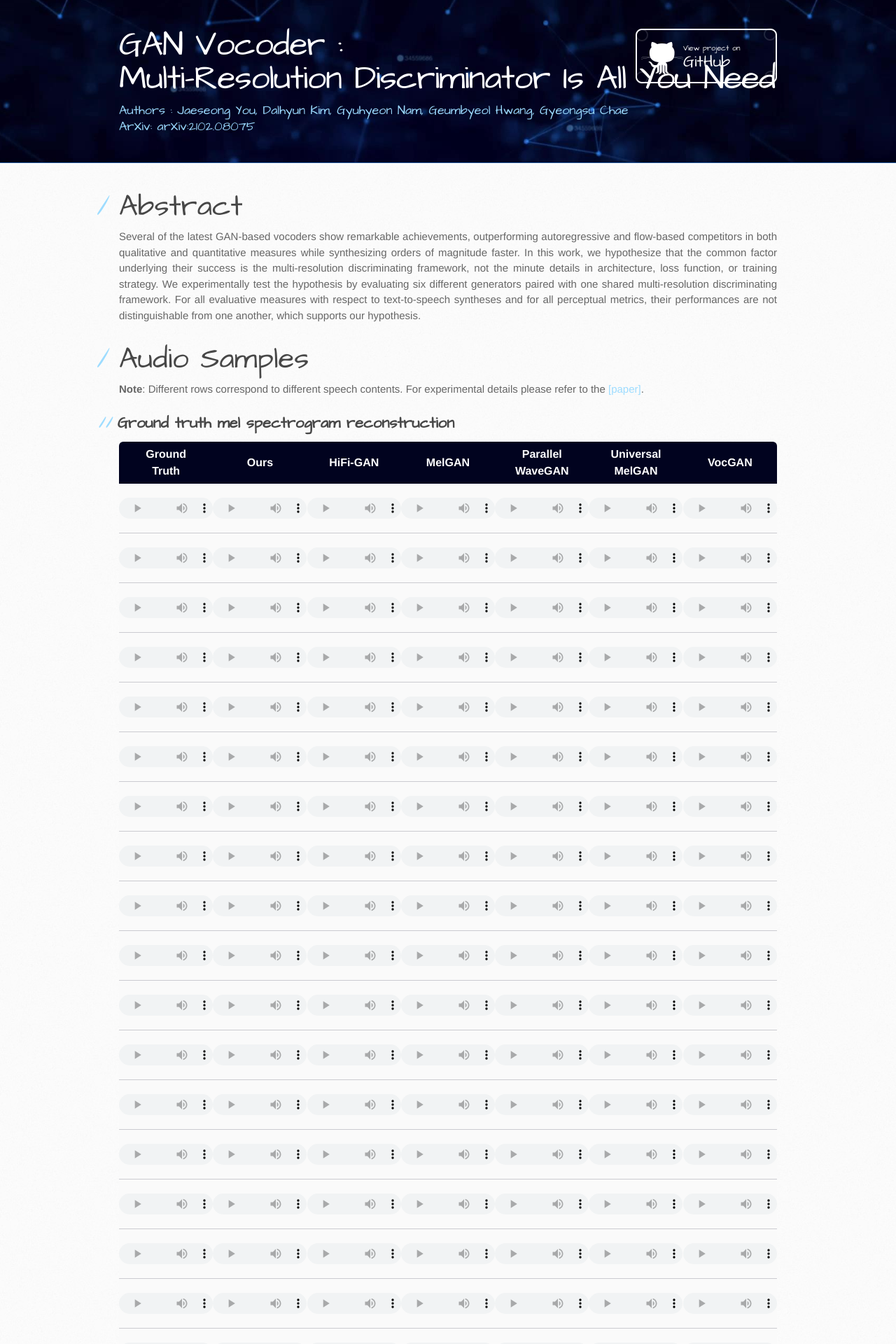
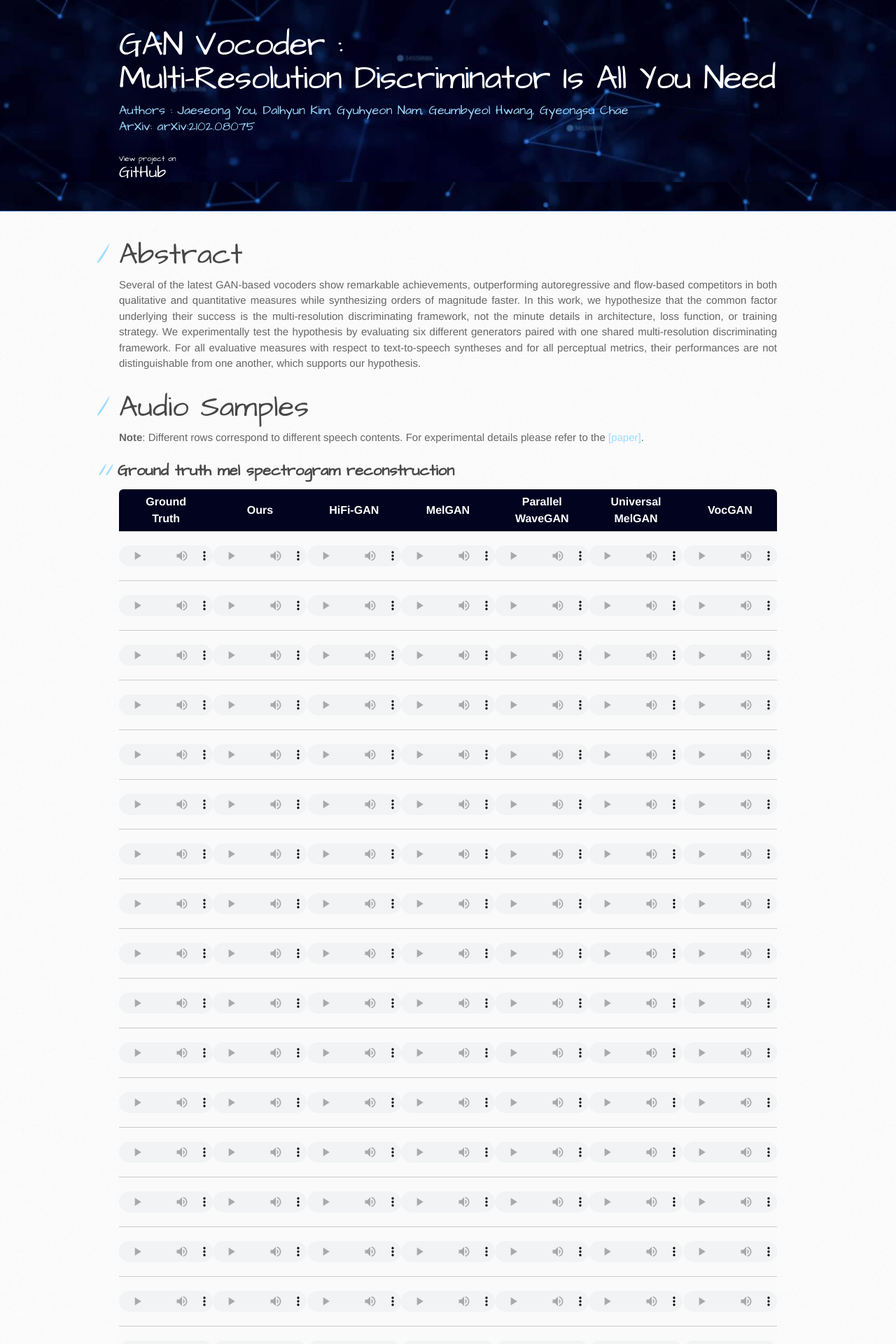
Before and after one commit to moneybrain-research/gan-vocoder, a Jekyll site: the page built from index.md, in a window 1280 px wide. Shown: the top 1920 px of the page at 70% size. Built offline with Jekyll 4.4.1, drawn with Linux system fonts in a browser that asks for light colours.

Commit message:
Remove button

```diff
--- a/_sass/jekyll-theme-architect.scss
+++ b/_sass/jekyll-theme-architect.scss
@@ -110,12 +110,12 @@
   display: block;
   font-size: 11px;
 }
-header a.button {
-  position: absolute;
-  top: 0;
-  right: 0;
-  background: transparent url(../images/github-button.png) 0 0 no-repeat;
-}
+// header a.button {
+//   position: absolute;
+//   top: 0;
+//   right: 0;
+//   background: transparent url(../images/github-button.png) 0 0 no-repeat;
+// }
 aside a.button {
   display: block;
   width: 138px;
```
